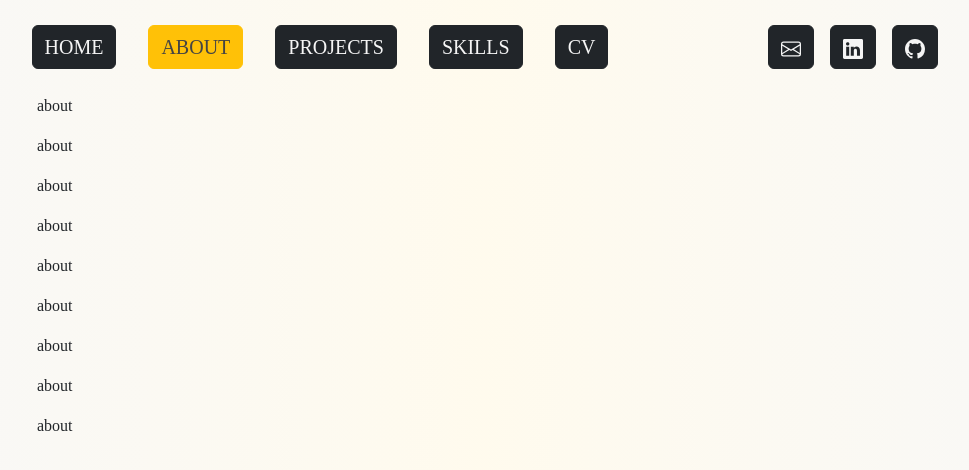
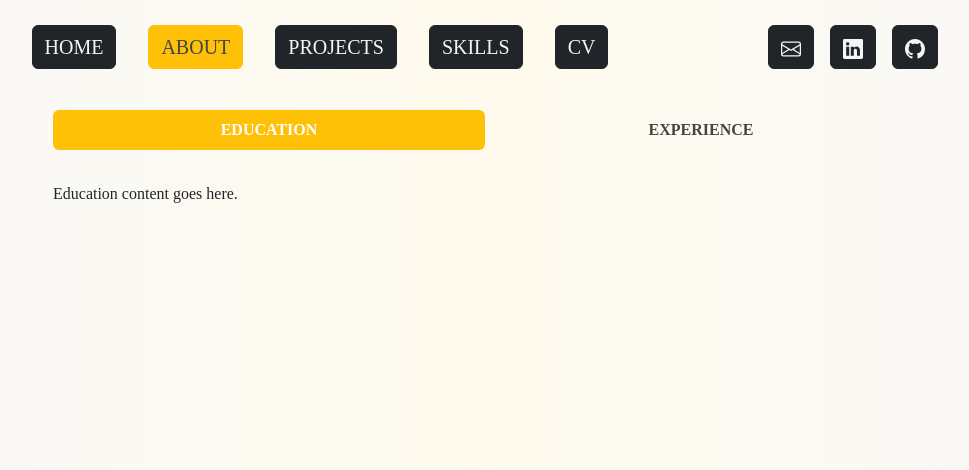
Before and after one commit to MTHP20/mtp-portfolio-website, a React (Create React App) app in the folder mtp-portfolio/: page /about in a window 1280 px wide. Shown: the top 470 px of the page, without its empty margins (155-1124 px from the left). Built offline with nearby package versions, Linux system fonts and the light colour scheme; a web font is replaced by a local one.

Commit message:
put song instead

```diff
--- /dev/null
+++ b/mtp-portfolio/src/sections/about.css
@@ -0,0 +1,22 @@
+.nav-pills {
+    width: 100%;
+    display: flex;
+    justify-content: center;
+
+
+
+}
+
+.nav-pills {
+    --bs-nav-pills-border-radius: var(--bs-border-radius);
+    --bs-nav-pills-link-active-color: #fff;
+    --bs-nav-pills-link-active-bg: #FFC107;
+}
+
+.nav {
+
+    --bs-nav-link-font-weight: 900;
+    --bs-nav-link-color: black;
+    --bs-nav-link-hover-color: #FFC107;
+    --bs-nav-link-disabled-color: black;
+}
--- a/mtp-portfolio/src/sections/about.js
+++ b/mtp-portfolio/src/sections/about.js
@@ -1,18 +1,25 @@
 import React from "react";
 import '../App.css';
+import './about.css';
+import { CTabs, CTabList, CTab, CTabContent, CTabPanel } from '@coreui/react';
 
 const About = () => {
     return (
-        <div class="body">
-            <p>about</p>
-            <p>about</p>
-            <p>about</p>
-            <p>about</p>
-            <p>about</p>
-            <p>about</p>
-            <p>about</p>
-            <p>about</p>
-            <p>about</p>
+        <div className="body">
+            <CTabs activeItemKey={1}>
+                <CTabList variant="pills" className="p-3">
+                    <CTab className="w-50 btn-warning" itemKey={1}>EDUCATION</CTab>
+                    <CTab className="w-50 btn-warning" itemKey={2}>EXPERIENCE</CTab>
+                </CTabList>
+                <CTabContent>
+                    <CTabPanel className="p-3" itemKey={1}>
+                        Education content goes here.
+                    </CTabPanel>
+                    <CTabPanel className="p-3" itemKey={2}>
+                        Experience content goes here.
+                    </CTabPanel>
+                </CTabContent>
+            </CTabs>
         </div>
     );
 };
--- a/mtp-portfolio/src/sections/home.css
+++ b/mtp-portfolio/src/sections/home.css
@@ -48,12 +48,21 @@
     color: #FFC107;
 }
 
+.songInfo {
+    font-size: 40px;
+    font-weight: 800;
+}
 
 .first,
 .second {
     display: flex;
     justify-content: center;
     align-items: center;
+}
+
+.first.section {
+    display: flex;
+    flex-direction: column;
 }
 
 .contain {
--- a/mtp-portfolio/src/sections/home.js
+++ b/mtp-portfolio/src/sections/home.js
@@ -38,7 +38,7 @@ const Home = () => {
                     <p class="big-text">I'm <span class="highlight">Michael</span></p>
                     <p class="big-text">a Front-End Developer</p>
                     <br></br>
-                    <p class="info-text">
+                    <p className="info-text">
                         In 2024, I proudly graduated with a degree in Computer Science from Royal Holloway, University of London,
                         following three years of rewarding challenges and growth.
                         <br></br><br></br>
@@ -56,29 +56,16 @@ const Home = () => {
                 </div>
             </div>
             <div class="first section">
-                <CContainer class="contain">
-                    <CRow class="yesyes" xs={{ cols: 2 }}>
-                        <CCol >
-                            My interest in technology began with building computers, leading me to study Computer Science at Royal Holloway.
-                            Iow aim to expand my expertise by learning new languages and tackling more ambitious projects.
-                        </CCol>
-                        <CCol >
-                            I enjoy coding in HTML and JavaScript making several projects like this portfolio.
-                            My passion for web development drives me to aspire to start a small business and develop websites for local clients.
-                        </CCol>
-                    </CRow>
-                    <CRow class="yesyes" xs={{ cols: 2 }}>
-                        <CCol>
-                            I've started my career as a Junior Front-End Developer.
-                            With a strong interest in technology consultancy, I aim to apply my skills to deliver high-quality IT solutions.
-                        </CCol>
-                        <CCol>
-                            Outside of work, I stay active by playing basketball and exercising at the gym.
-                            In the near future, I hope to travel and explore new parts of the world.
-                        </CCol>
-                    </CRow>
-                </CContainer>
-            </div>
+                <iframe
+                    style={{ borderRadius: '25px' }}
+                    src="https://open.spotify.com/embed/track/07jRDsccmmp4BuX3eCjqye?utm_source=generator"
+                    width="80%"
+                    height="352"
+                    frameBorder="0"
+                    allowFullScreen
+                    allow="autoplay; clipboard-write; encrypted-media; fullscreen; picture-in-picture"
+                    loading="lazy"
+                />            </div>
             <div class="second section">
                 <Swiper
                     slidesPerView={2.75}
```
